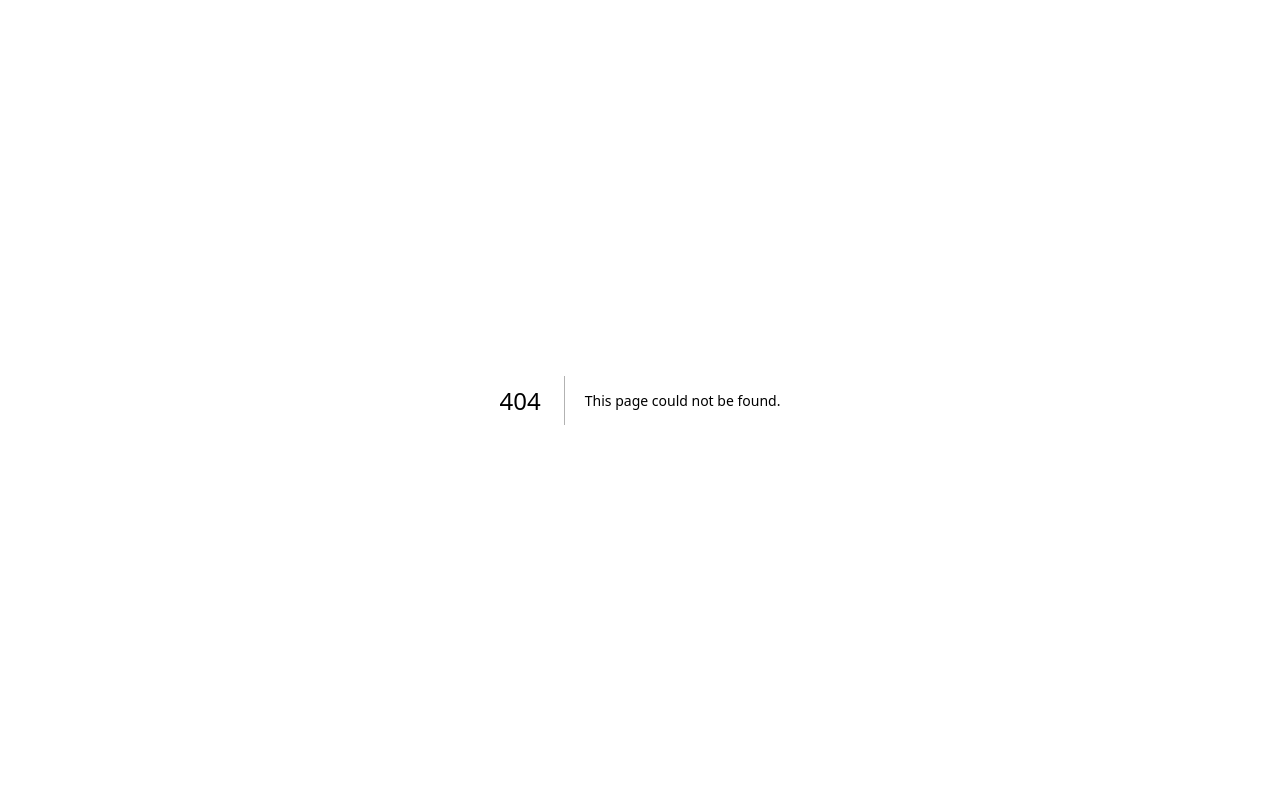
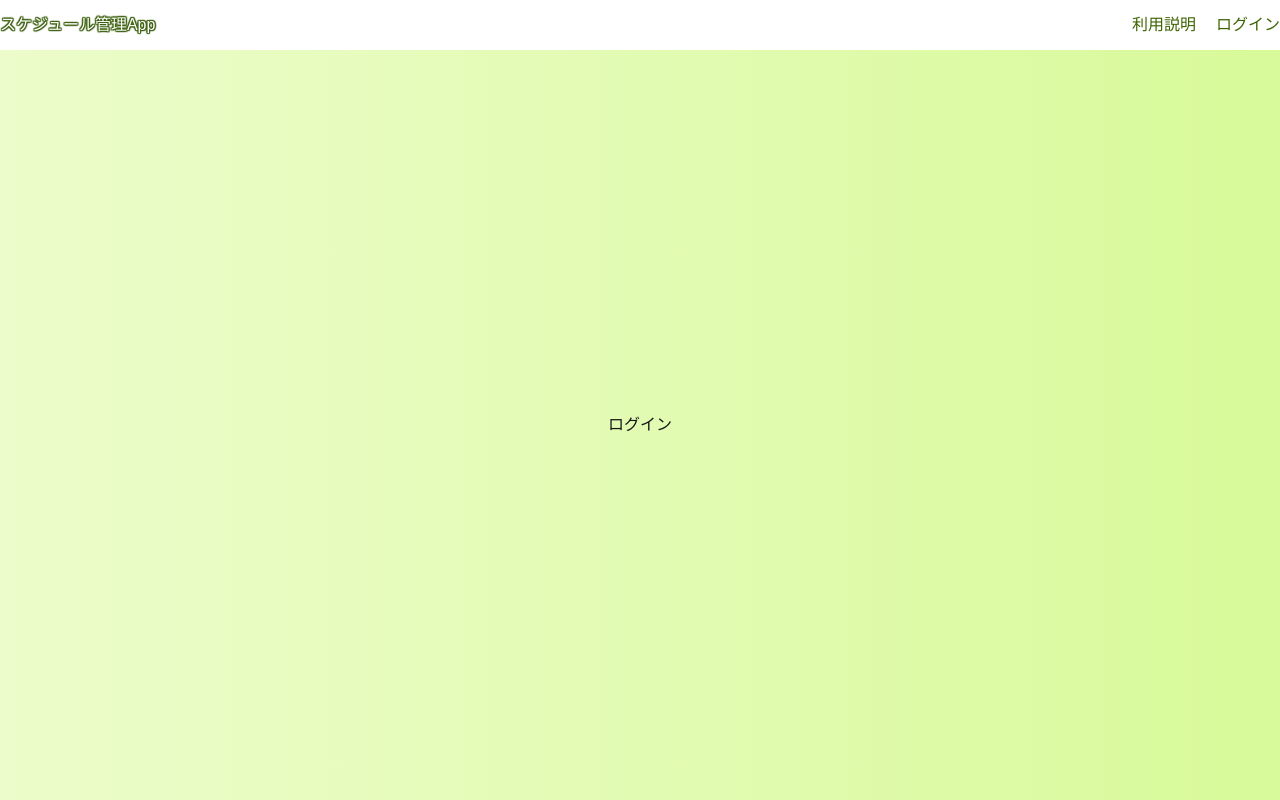
Before and after one commit to Hashimoto-Noriaki/next-app-router-schedule, a Next.js app: page /login in a window 1280 px wide. Before the commit this address had no page. Built offline with nearby package versions, Linux system fonts and the light colour scheme.

Commit message:
/loginでログイン画面に遷移

```diff
--- /dev/null
+++ b/src/app/login/page.tsx
@@ -0,0 +1,9 @@
+import NotLoginLayout from '../../components/templates/NotLoginLayout'
+
+export default function LoginPage(){
+    return(
+        <NotLoginLayout>
+            <div>ログイン</div>
+        </NotLoginLayout>
+    )
+}
--- a/src/components/templates/NotLoginLayout.tsx
+++ b/src/components/templates/NotLoginLayout.tsx
@@ -1,4 +1,5 @@
 import { ReactNode }from 'react'
+import Link from 'next/link'
 
 type PropsType = {
     children:ReactNode;
@@ -9,11 +10,19 @@ export default function NotLoginLayout({ children }: PropsType){
         <div className="relative">
             <header className="bg-white leading-[50px] fixed top-0 right-0 left-0">
                 <div className="container mx-auto flex justify-between">
-                    <p className="logo">スケジュール管理App</p>
+                    <p className="logo">
+                        <Link href="/">
+                            スケジュール管理App
+                        </Link>
+                    </p>
                     <nav>
                         <ul className="flex gap-5">
                             <li className="text-lime-800">利用説明</li>
-                            <li className="text-lime-800">ログイン</li>
+                            <li className="text-lime-800">
+                                <Link href="/login">
+                                    ログイン
+                                </Link>
+                            </li>
                         </ul>
                     </nav>
                 </div>
```
